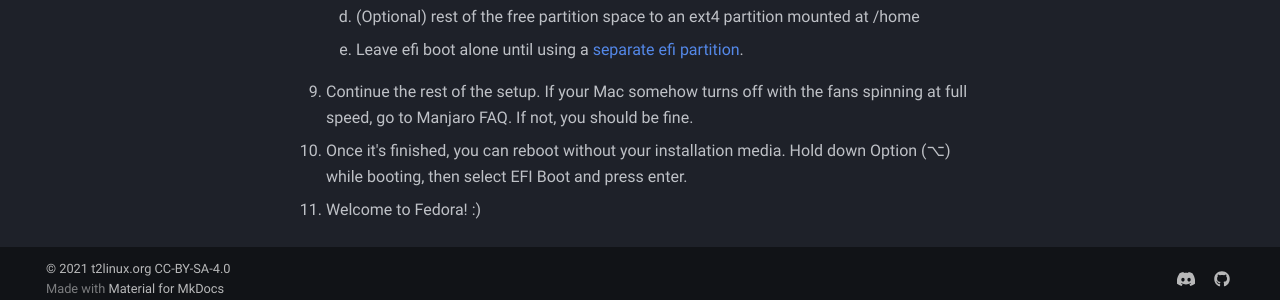
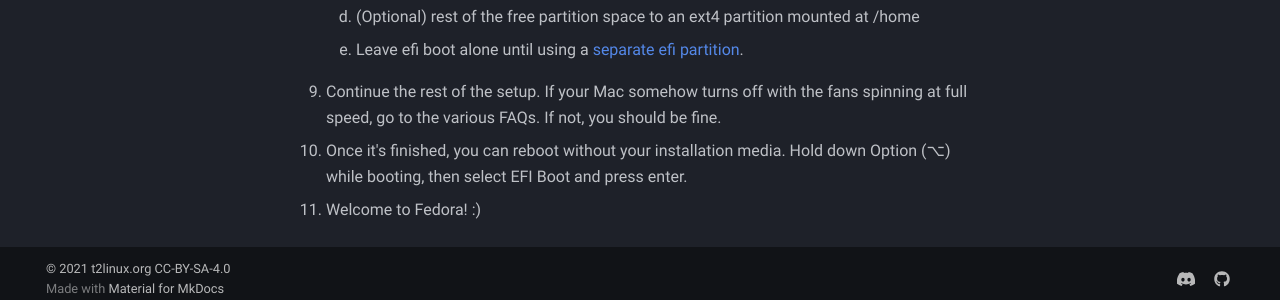
Before and after one commit to t2linux/wiki, an MkDocs documentation site: the page built from docs/distributions/fedora/installation.md, in a window 1280 px wide and 900 px high, scrolled down 922 px. Shown: the part 588-888 px from the top of the window. Built offline with MkDocs 1.6.1 and Material for MkDocs 9.7.7, drawn with Linux system fonts in a browser that asks for light colours; comment, search, counter and statistics services are not loaded.

Commit message:
added fedora faq

```diff
--- a/docs/distributions/fedora/installation.md
+++ b/docs/distributions/fedora/installation.md
@@ -42,6 +42,6 @@ Thanks so Mike for building. Download here. [https://github.com/mikeeq/mbp-fedor
 
     5. Leave efi boot alone until using a [separate efi partition](https://wiki.t2linux.org/guides/windows/#using-seperate-efi-partitions).
 
-9. Continue the rest of the setup. If your Mac somehow turns off with the fans spinning at full speed, go to Manjaro FAQ. If not, you should be fine.
+9. Continue the rest of the setup. If your Mac somehow turns off with the fans spinning at full speed, go to the various FAQs. If not, you should be fine.
 10. Once it's finished, you can reboot without your installation media. Hold down Option (⌥) while booting, then select EFI Boot and press enter.
 11. Welcome to Fedora! :)
```
Also changed, not shown: docs/distributions/fedora/faq.md (added, +8 -0 lines).
